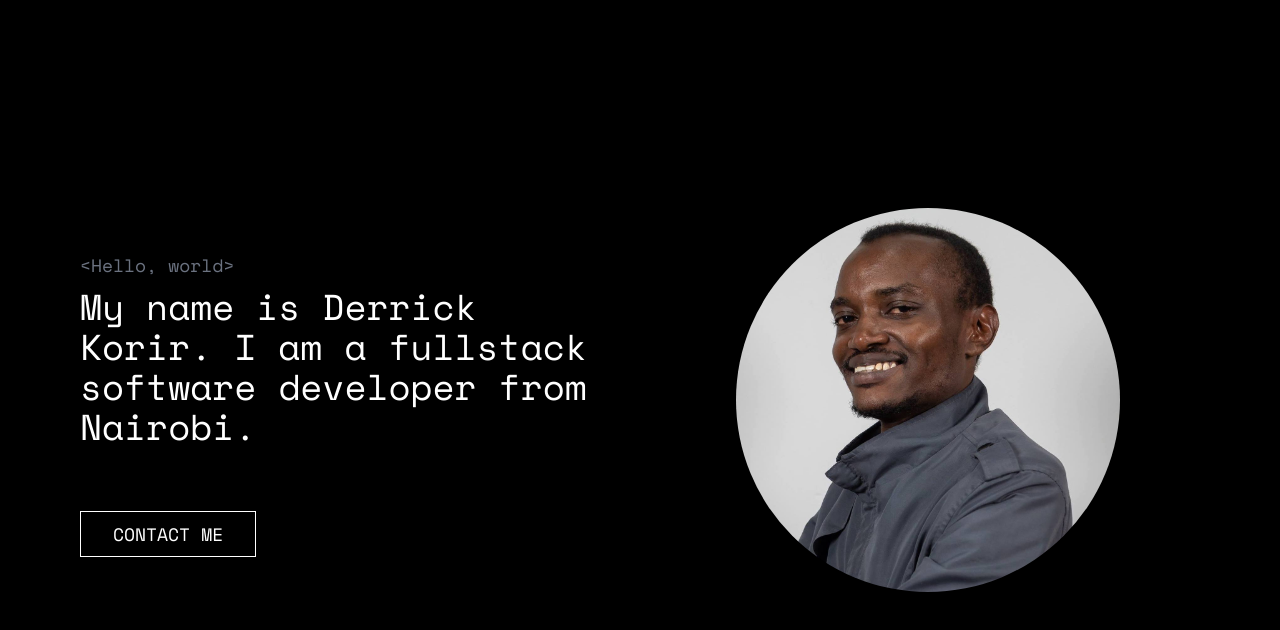
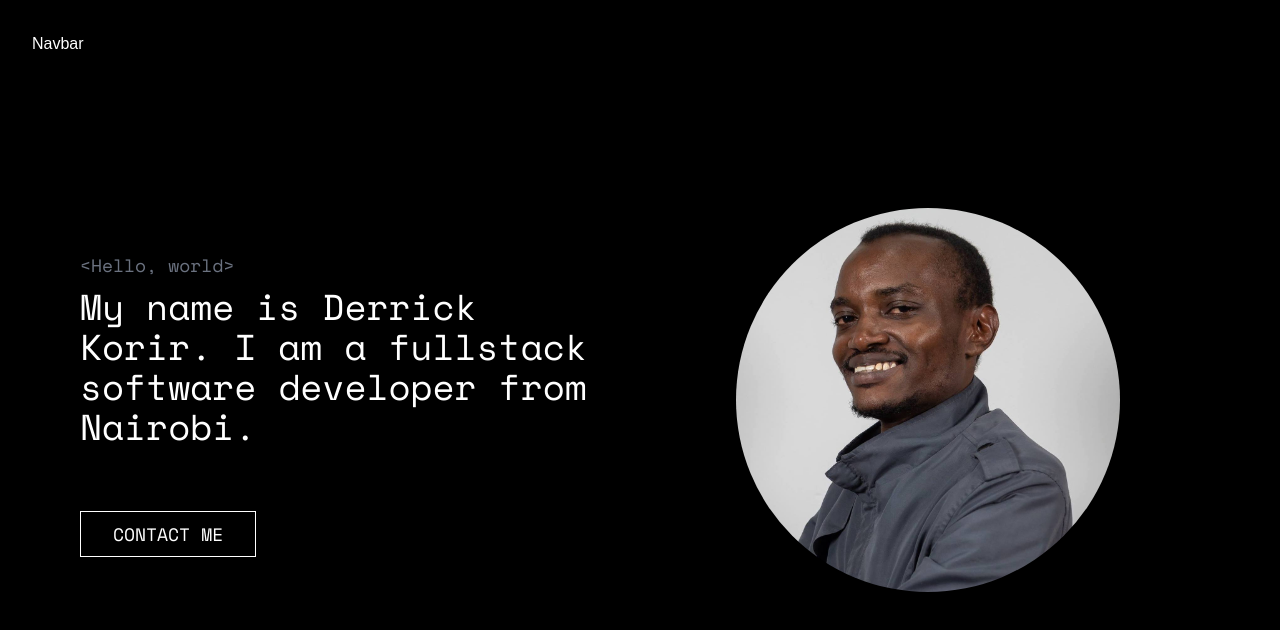
Before and after one commit to Derrickkip/portfolio-next, a Next.js app: page / in a window 1280 px wide. Shown: the top 630 px of the page. Built offline with nearby package versions, Linux system fonts and the light colour scheme.

Commit message:
add Navbar

```diff
--- /dev/null
+++ b/app/components/Navbar.js
@@ -0,0 +1,7 @@
+export default function Navbar() {
+    return (
+        <nav className="flex fixed p-8">
+            <p>Navbar</p>
+        </nav>
+    )
+}
--- a/app/layout.js
+++ b/app/layout.js
@@ -23,13 +23,21 @@ export const metadata = {
     description: "Generated by create next app",
 };
 
+import Navbar from "./components/Navbar";
+
 export default function RootLayout({ children }) {
     return (
         <html lang="en">
+            <head>
+                <title>Derrick Korir</title>
+            </head>
             <body
                 className={`${geistSans.variable} ${geistMono.variable}  ${spaceMono.variable} antialiased`}
             >
-                {children}
+                <Navbar />
+                <main>
+                    {children}
+                </main>
             </body>
         </html>
     );
```
